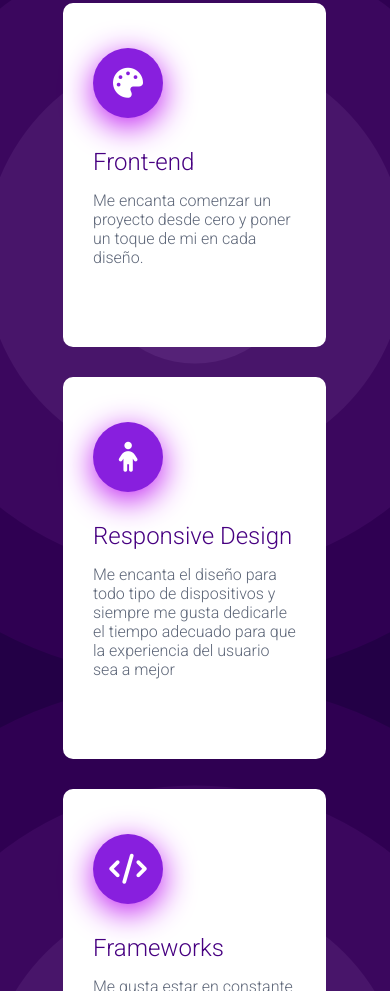
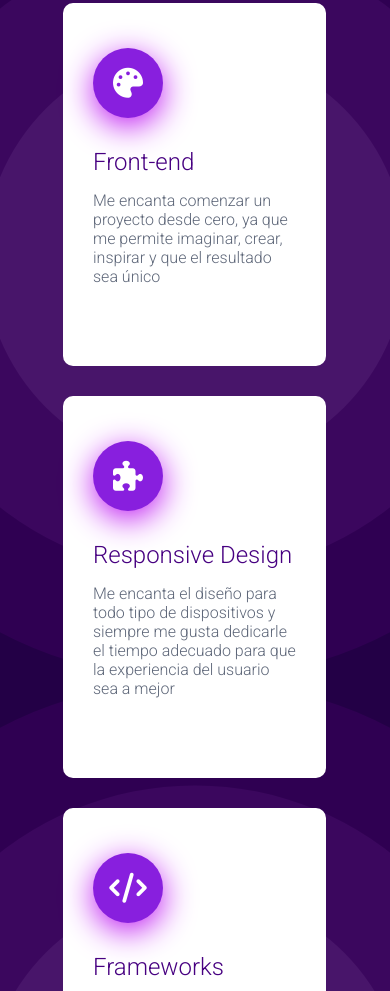
Before and after one commit to joacu/portafolio, a plain HTML site: page index.html in a window 390 px wide. Shown: the part 894-1885 px from the top of the page. Drawn offline with nearby package versions, Linux system fonts and the light colour scheme.

Commit message:
responsive icon

```diff
--- a/index.html
+++ b/index.html
@@ -82,12 +82,12 @@
                 <div class="articulo" data-aos="zoom-in-right">
                     <i class="fas fa-palette"></i>
                     <h3>Front-end</h3>
-                    <p>Me encanta comenzar un proyecto desde cero y poner un toque de mi en cada diseño.</p>
+                    <p>Me encanta comenzar un proyecto desde cero, ya que me permite imaginar, crear, inspirar y que el resultado sea único</p>
                     <!-- <a href="#">Read more</a> -->
                 </div>
 
                 <div class="articulo" data-aos="zoom-in-right">
-                    <i class="fas fa-child"></i>
+                    <i class="fas fa-puzzle-piece"></i>
                     <h3>Responsive Design</h3>
                     <p>Me encanta el diseño para todo tipo de dispositivos y siempre me gusta dedicarle el tiempo adecuado para que la experiencia del usuario sea a mejor</p>
                     <!-- <a href="#">Read more</a> -->
@@ -108,6 +108,7 @@
                 </div>
 
                 <!-- <div class="articulo" data-aos="zoom-in-right">
+                    <i class="fas fa-child"></i>
                     <i class="fas fa-puzzle-piece"></i>
                     <h3>Frameworks</h3>
                     <p>¿Comenzar algo desde cero? ¡Sin nada de ayuda! <br> Por suerte ya tengo una estructura que me puede ayudar a completar mi trabajo mas rapido.</p>
```
